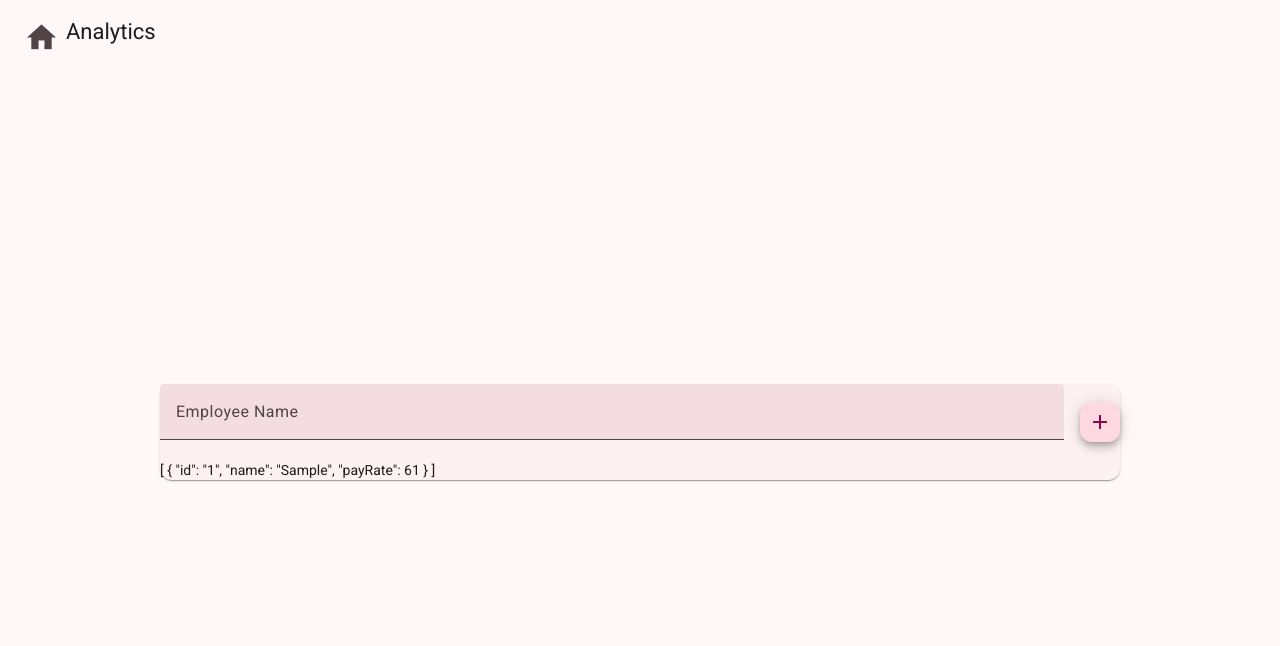
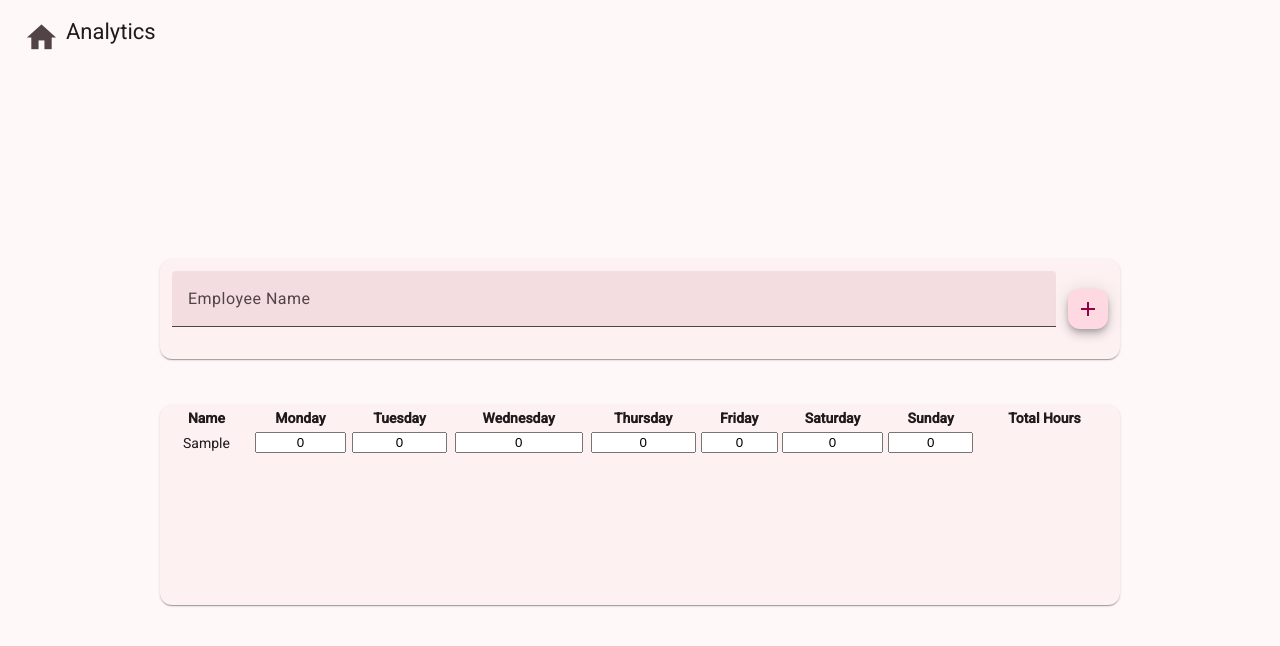
Before and after one commit to LiTTleCoMi/timesheet-2, an Angular app: page /timesheet in a window 1280 px wide. Both pictures are taken after typing "Sample" into the empty fields and a click on the button "add". Shown: the top 646 px of the page. Built offline with nearby package versions, Linux system fonts and the light colour scheme.

Commit message:
added a table to display employee data

```diff
--- a/src/app/components/timesheet/timesheet.html
+++ b/src/app/components/timesheet/timesheet.html
@@ -13,14 +13,45 @@
           }
         </mat-form-field>
 
-				<button (click)="addEmployee()" [disabled]="employeeNameFC.invalid" mat-mini-fab>
-					<mat-icon>add</mat-icon>
-				</button>
+        <button (click)="addEmployee()" [disabled]="employeeNameFC.invalid" mat-mini-fab>
+          <mat-icon>add</mat-icon>
+        </button>
       </div>
-
-			@if (employees && employees.length > 0) {
-				<div>{{ employees | json }}</div>
-			}
     </mat-card>
+    @if (employees && employees.length > 0) {
+    <mat-card class="hours">
+      <table>
+        <thead>
+          <th>Name</th>
+          @for (day of weekdays; track day) {
+          <th>{{ day | titlecase }}</th>
+          }
+          <th>Total Hours</th>
+          <th></th>
+        </thead>
+        <tbody>
+          @for (employee of employees; track employee.id; let i = $index) {
+          <tr [class.odd-row]="i % 2 !== 0">
+            <td>{{ employee.name }}</td>
+            @for (day of weekdays; track day) {
+            <td>
+              <input
+                type="number"
+                [id]="day"
+                [(ngModel)]="employee[day]"
+                class="hours-input"
+                min="0"
+                max="24"
+              />
+            </td>
+            }
+						<td></td>
+						<td></td>
+          </tr>
+          }
+        </tbody>
+      </table>
+    </mat-card>
+    }
   </div>
 </div>
--- a/src/app/components/timesheet/timesheet.scss
+++ b/src/app/components/timesheet/timesheet.scss
@@ -20,13 +20,32 @@ mat-card {
 .add-employee-row {
   display: flex;
   align-items: center;
-	gap: 8px;
+  gap: 12px;
+  padding: 12px;
 
   mat-form-field {
     flex: 1;
   }
+}
 
-	button[mat-mini-fab] {
-		margin-left: 8px;
+.hours {
+  min-height: 200px;
+  margin-top: 30px;
+  display: flex;
+  flex-direction: column;
+  justify-content: space-between;
+
+  tbody {
+    td {
+      text-align: center;
+      input {
+        width: 90%;
+        text-align: center;
+
+        &::-webkit-inner-spin-button {
+          display: none;
         }
       }
+    }
+  }
+}
--- a/src/app/components/timesheet/timesheet.ts
+++ b/src/app/components/timesheet/timesheet.ts
@@ -2,14 +2,14 @@ import { Component, inject, OnInit } from '@angular/core';
 import { ActivatedRoute } from '@angular/router';
 import { DepartmentsService } from '../../services/departments.service';
 import { DepartmentInterface } from '../../interfaces/department';
-import { AbstractControl, FormControl, ValidatorFn } from '@angular/forms';
+import { AbstractControl, FormControl, FormsModule, ValidatorFn } from '@angular/forms';
 import { EmployeeInterface } from '../../interfaces/employee';
 import { MaterialModule } from '../../modules/material-module';
-import { JsonPipe } from '@angular/common';
+import { TitleCasePipe } from '@angular/common';
 
 @Component({
   selector: 'app-timesheet',
-  imports: [JsonPipe, MaterialModule],
+  imports: [MaterialModule, TitleCasePipe, FormsModule],
   templateUrl: './timesheet.html',
   styleUrl: './timesheet.scss',
 })
@@ -23,6 +23,15 @@ export class Timesheet implements OnInit {
   employeeNameFC = new FormControl('', this.nameValidator());
   employees: EmployeeInterface[] = [];
   employeeId = 0;
+  weekdays: string[] = [
+    'monday',
+    'tuesday',
+    'wednesday',
+    'thursday',
+    'friday',
+    'saturday',
+    'sunday',
+  ];
 
   ngOnInit() {
     this.departments = this.departmentsService.departments;
@@ -39,7 +48,14 @@ export class Timesheet implements OnInit {
         id: this.employeeId.toString(),
         departmentId: this.department?.id,
         name: this.employeeNameFC.value.trim(),
-        payRate: Math.floor(Math.random() * 50) + 50,
+				payRate: Math.floor(Math.random() * 50) + 50,
+				monday: 0,
+				tuesday: 0,
+				wednesday: 0,
+				thursday: 0,
+				friday: 0,
+				saturday: 0,
+				sunday: 0,
       });
 
       this.employeeNameFC.setValue('');
```
Also changed, not shown: src/app/interfaces/employee.ts (+10 -0 lines). Lines whose indentation alone changed are shown as unchanged.
